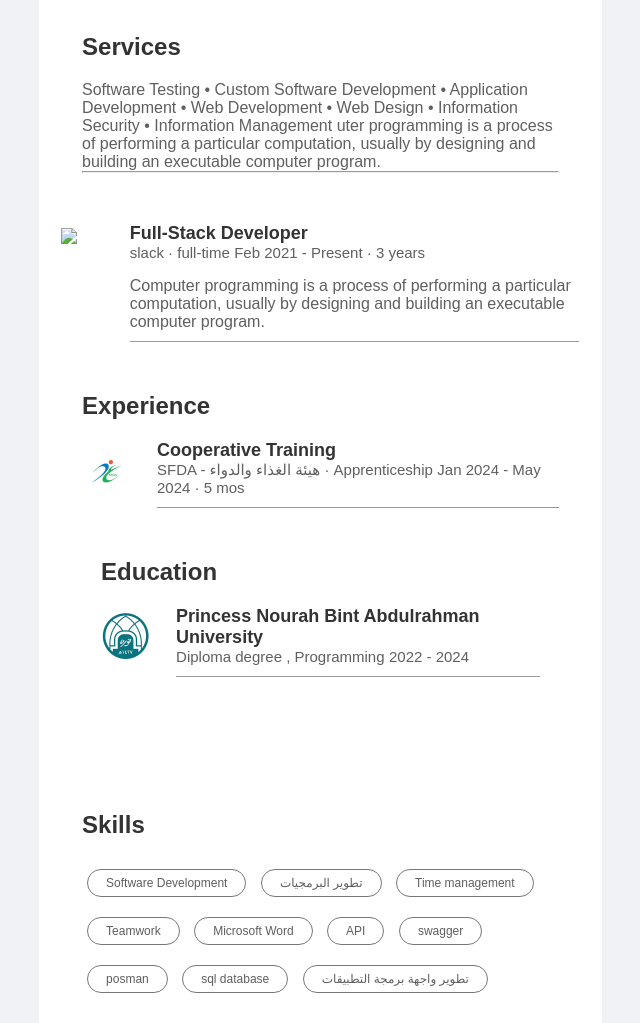
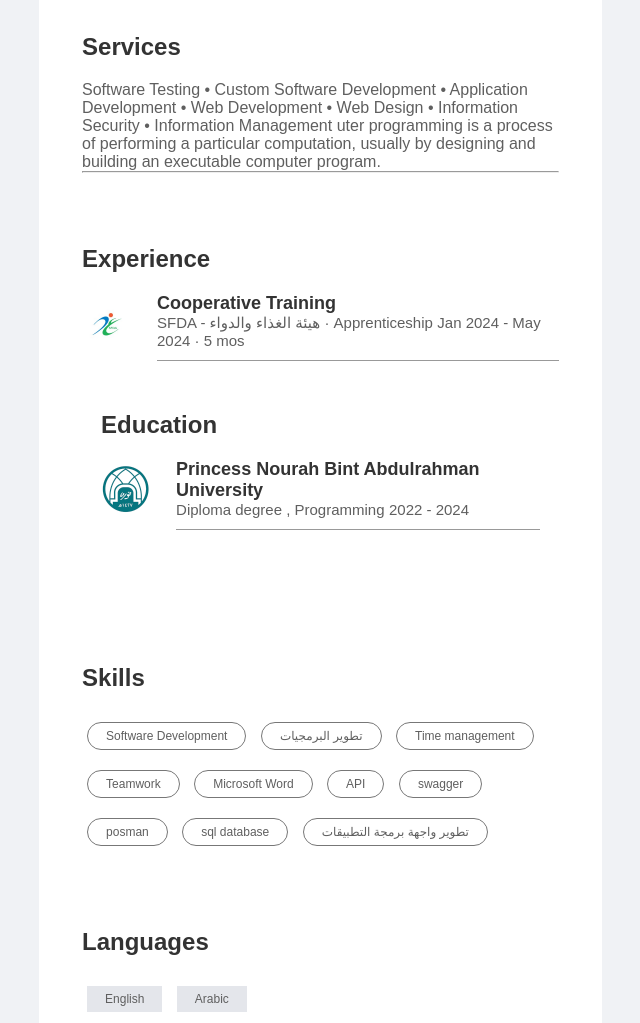
Before and after one commit to deema001/final-project, a plain HTML site: page Profile.html in a window 1280 px wide. Shown: the part 874-1897 px from the top of the page, without its empty margins (38-678 px from the left). Drawn offline with Linux system fonts and the light colour scheme.

Commit message:
Profile.html

```diff
--- a/Profile.html
+++ b/Profile.html
@@ -92,18 +92,6 @@
                         <hr>
                     </div>
                 </div>
-
-                <div class="profile-desc-row">
-                    <img src="./src/images/slack.png">
-                    <div>
-                        <h3>Full-Stack Developer</h3>
-                        <b>slack &middot; full-time</b>
-                        <b>Feb 2021 - Present &middot; 3 years</b>
-                        <p>Computer programming is a process of performing a particular computation, usually by designing and building an executable computer program.
-                        </p>
-                        <hr>
-                    </div>
-                </div>
                 <div class="profile-description">
                     <h2>Experience</h2>
                     <div class="profile-desc-row">
```
